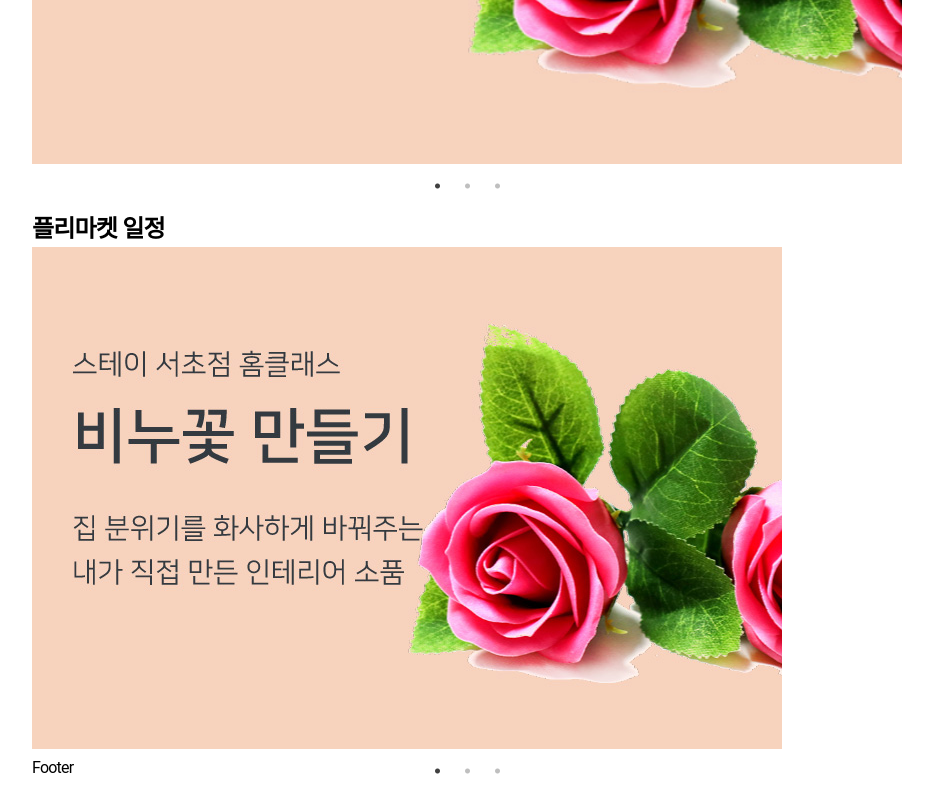
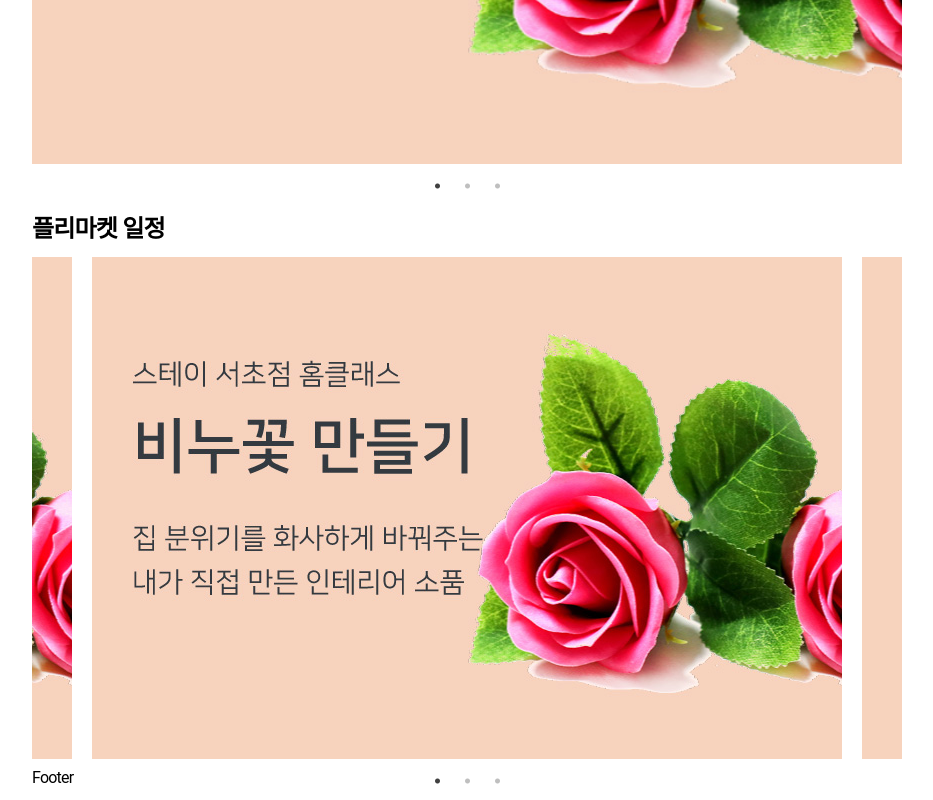
Before and after one commit to ferrari219/linking, a React (Create React App) app: page / in a window 1280 px wide. Shown: the part 476-1276 px from the top of the page, without its empty margins (173-1106 px from the left). Built offline with nearby package versions, Linux system fonts and the light colour scheme; a web font is replaced by a local one.

Commit message:
배너 수정

```diff
--- a/src/Components/ContXscroll/ContXscroll.js
+++ b/src/Components/ContXscroll/ContXscroll.js
@@ -13,7 +13,7 @@ class ContXscroll extends Component {
 			speed: 500,
 			slidesToShow: 1,
 			slidesToScroll: 1,
-			// centerMode: true,
+			centerMode: true,
 			lazyLoad: true,
 			// autoplay: true,
 		};
@@ -21,17 +21,17 @@ class ContXscroll extends Component {
 			<section className={style.ContXscroll}>
 				<h2>플리마켓 일정</h2>
 				<Slider {...settings}>
-					<div>
+					<div className={style.item}>
 						<a href="#">
 							<img src={banner} alt="" />
 						</a>
 					</div>
-					<div>
+					<div className={style.item}>
 						<a href="#">
 							<img src={banner} alt="" />
 						</a>
 					</div>
-					<div>
+					<div className={style.item}>
 						<a href="#">
 							<img src={banner} alt="" />
 						</a>
--- a/src/Components/ContXscroll/ContXscroll.module.scss
+++ b/src/Components/ContXscroll/ContXscroll.module.scss
@@ -1,9 +1,16 @@
 .ContXscroll {
-	// ul {
-	// 	display: flex;
-	// 	flex-direction: row;
-	// }
-	// a {
-	// 	text-decoration: none;
-	// }
+	h2 {
+		padding-bottom: 1rem;
+	}
+	.item {
+		padding: 0 1rem;
+	}
+	a {
+		display: flex;
+		justify-content: center;
+		align-items: center;
+		img {
+			width: 100%;
+		}
+	}
 }
--- a/src/Components/KeyBanner/KeyBanner.js
+++ b/src/Components/KeyBanner/KeyBanner.js
@@ -17,6 +17,8 @@ class KeyBanner extends Component {
 			slidesToScroll: 1,
 			// centerMode: true,
 			lazyLoad: true,
+			pauseOnDotsHover: true,
+			pauseOnFocus: true,
 			// autoplay: true,
 		};
 		return (
```
Also changed, not shown: 1 other file (tests, documents, lock files or other folders).
